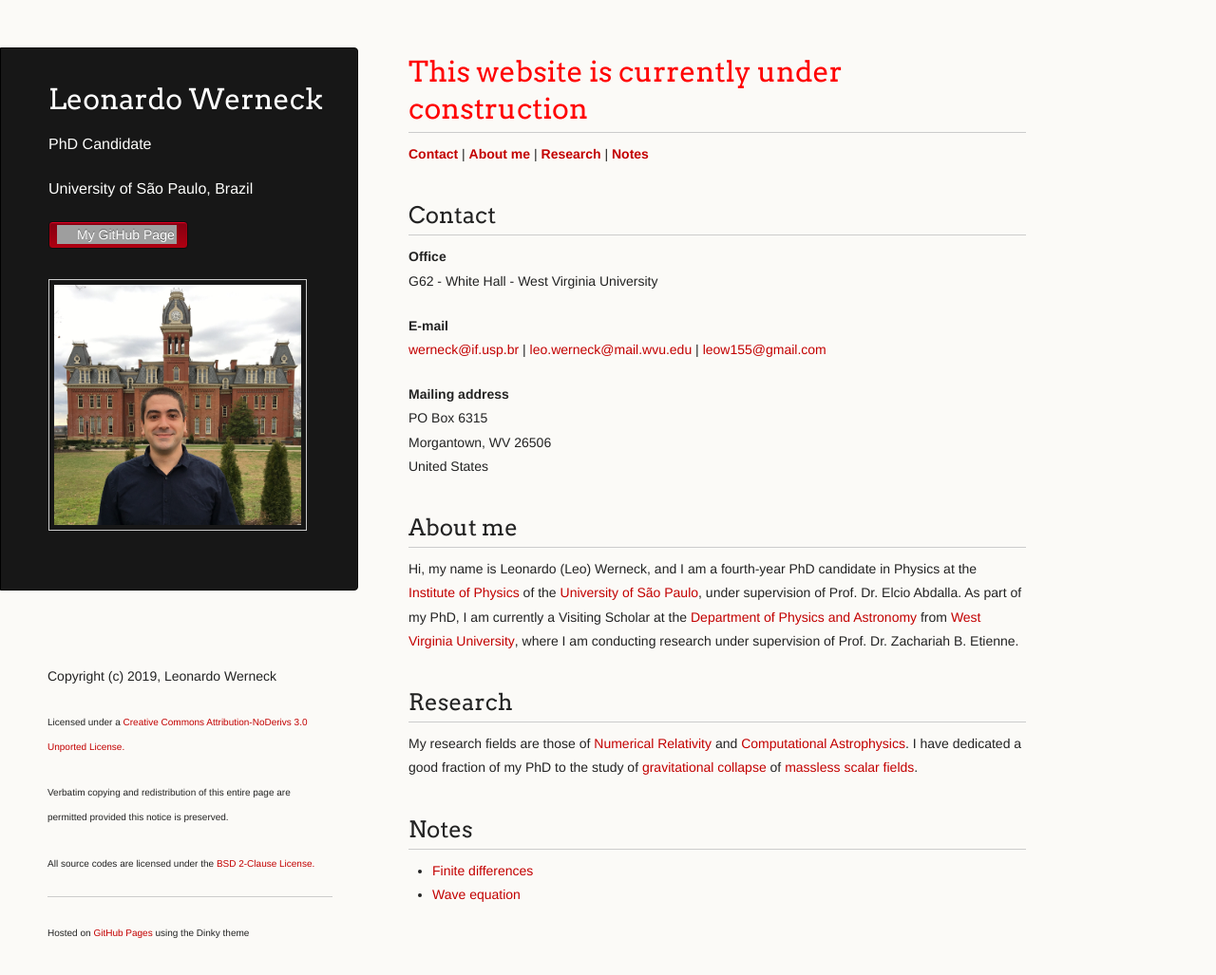
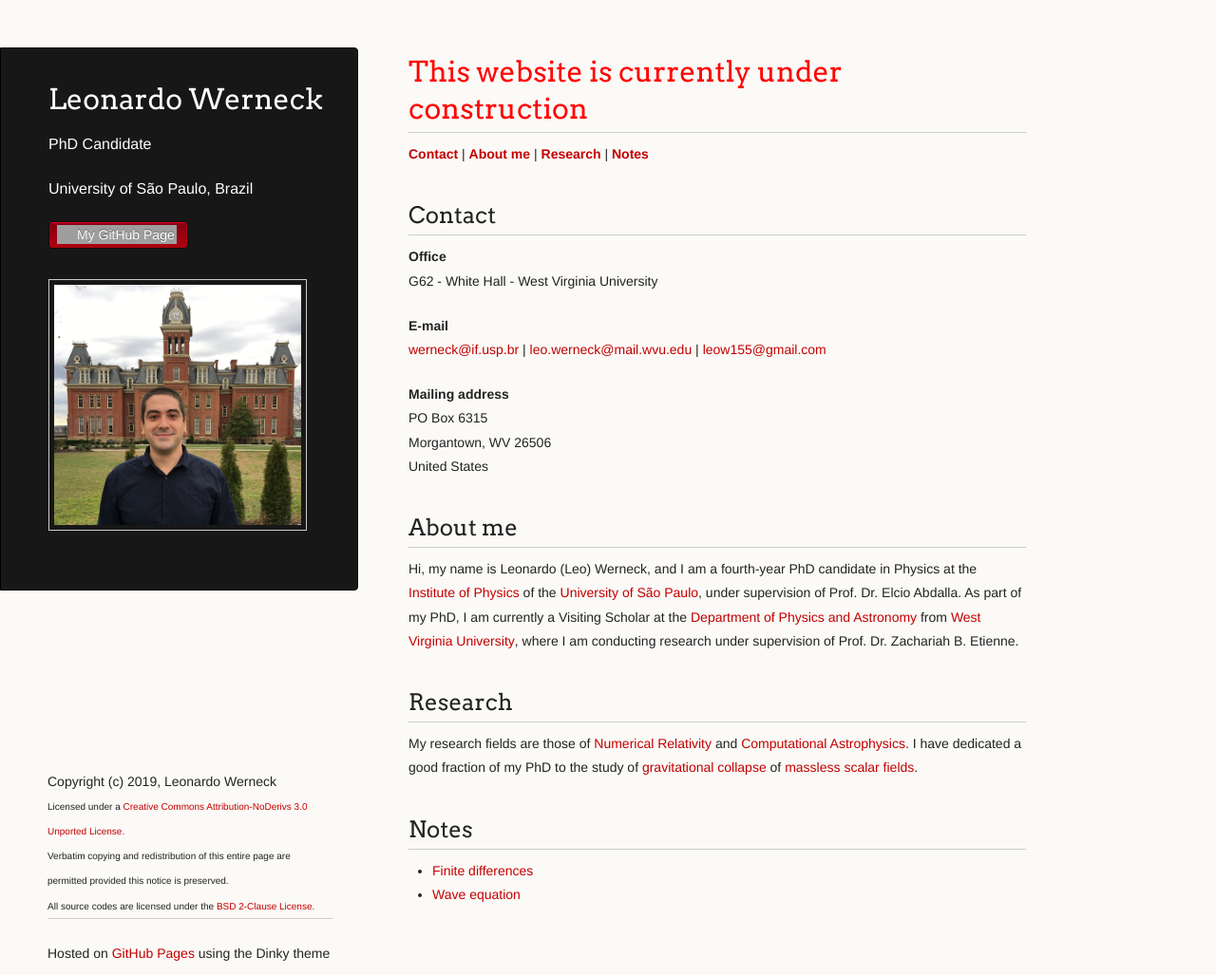
Before and after one commit to leowerneck/leowerneck.github.io, a Jekyll site: the page built from index.md, in a window 1280 px wide and 1027 px high. Shown: the whole window at 95% size. Built offline with Jekyll 4.4.1, drawn with Linux system fonts in a browser that asks for light colours; a script that is not in the unit is left out; grey boxes are pictures that could not be loaded.

Commit message:
_layouts/*.html: updated font sizes and spacings

```diff
--- a/_layouts/default.html
+++ b/_layouts/default.html
@@ -42,12 +42,12 @@
       </section>
 
       <footer>
-        <p><small>Copyright (c) 2019, Leonardo Werneck</small></p>
-        <p><font size="1">Licensed under a <a rel="license" href="http://creativecommons.org/licenses/by-nd/3.0/">Creative Commons Attribution-NoDerivs 3.0 Unported License.</a></font></p>
-        <p><font size="1">Verbatim copying and redistribution of this entire page are permitted provided this notice is preserved.</font></p>
-        <p><font size="1">All source codes are licensed under the <a href="https://opensource.org/licenses/BSD-2-Clause">BSD 2-Clause License.</a></font></p>
+        <small>Copyright (c) 2019, Leonardo Werneck</small><br>
+        <font size="1">Licensed under a <a rel="license" href="http://creativecommons.org/licenses/by-nd/3.0/">Creative Commons Attribution-NoDerivs 3.0 Unported License.</a></font><br>
+        <font size="1">Verbatim copying and redistribution of this entire page are permitted provided this notice is preserved.</font><br>
+        <font size="1">All source codes are licensed under the <a href="https://opensource.org/licenses/BSD-2-Clause">BSD 2-Clause License.</a></font><br>
         <hr>
-        <p><font size="1">Hosted on <a href="https://pages.github.com">GitHub Pages</a> using the Dinky theme</font></p>
+        <small>Hosted on <a href="https://pages.github.com">GitHub Pages</a> using the Dinky theme</small>
       </footer>
     </div>
     <!--[if !IE]><script>fixScale(document);</script><![endif]-->
```
Also changed, not shown: _layouts/notes.html (+5 -5 lines).
